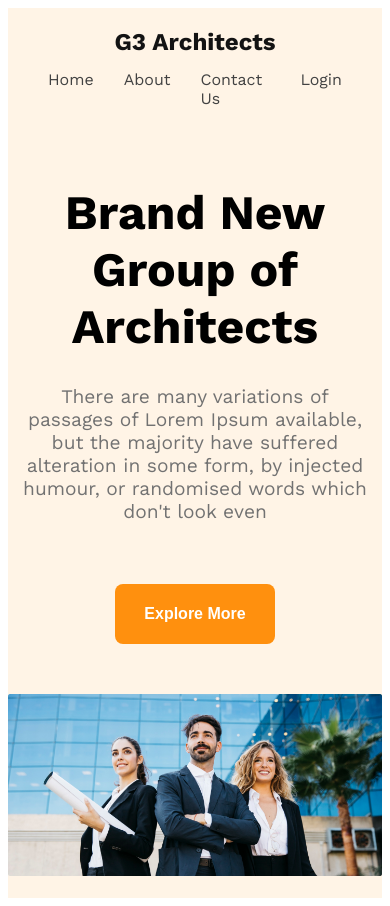
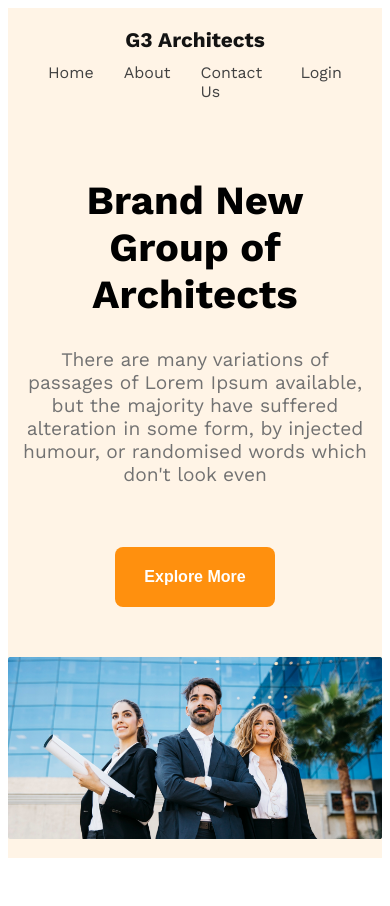
Before and after one commit to ummichy/architects-resources, a plain HTML site: page index.html in a window 390 px wide. After the commit the page ends 866 px from the top, so only its background shows below. Drawn offline with nearby package versions, Linux system fonts and the light colour scheme.

Commit message:
added responsive

```diff
--- a/styles/style.css
+++ b/styles/style.css
@@ -94,7 +94,7 @@ margin-top: -40px;
 @media screen and (max-width: 576px){
   .nav-bar-title{
     margin-top: 20px;
-    font-size: 1.5rem;
+    font-size: 1.3rem;
   }
   .nav-bar{
     flex-direction: column;
@@ -108,7 +108,7 @@ margin-top: -40px;
   font-size: 1rem;
 }
 .title-1{
-  font-size: 3rem;
+  font-size: 2.5rem;
   margin-top: 60px;
   text-align: center;
   margin-bottom: 60px;
@@ -119,7 +119,7 @@ margin-top: -40px;
   padding: 10px;
 }
 .background{
- height: 890px;
+ height: 850px;
 }
 .explore-btn{
   font-size: 1rem;
@@ -129,5 +129,4 @@ margin-top: -40px;
   margin-top: 32px;
   margin-bottom: 50px;
 }
-
 }
```
